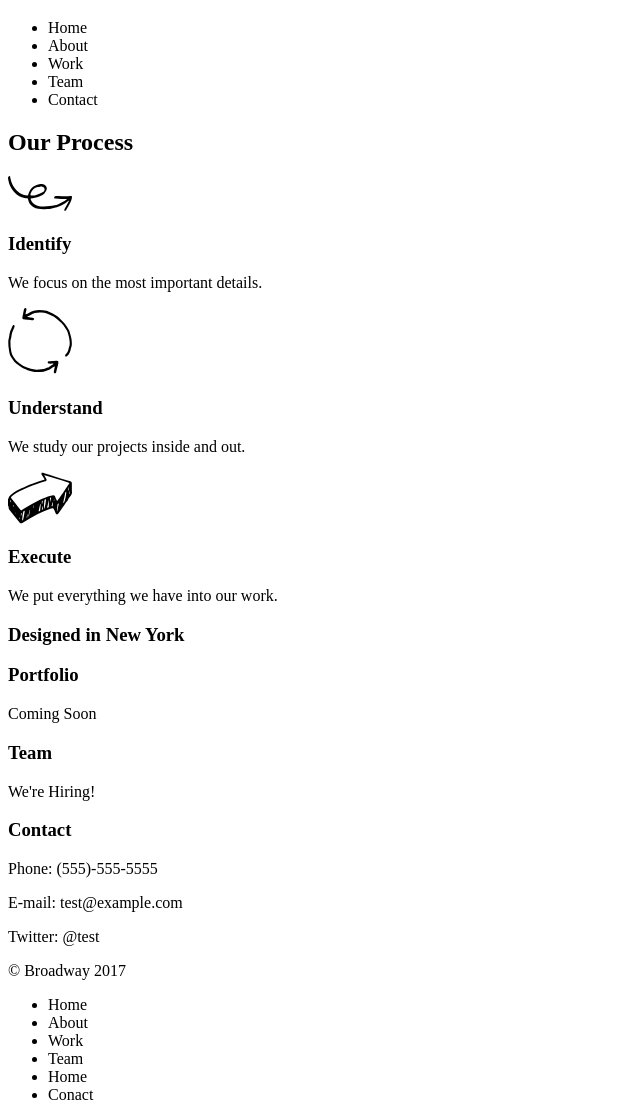
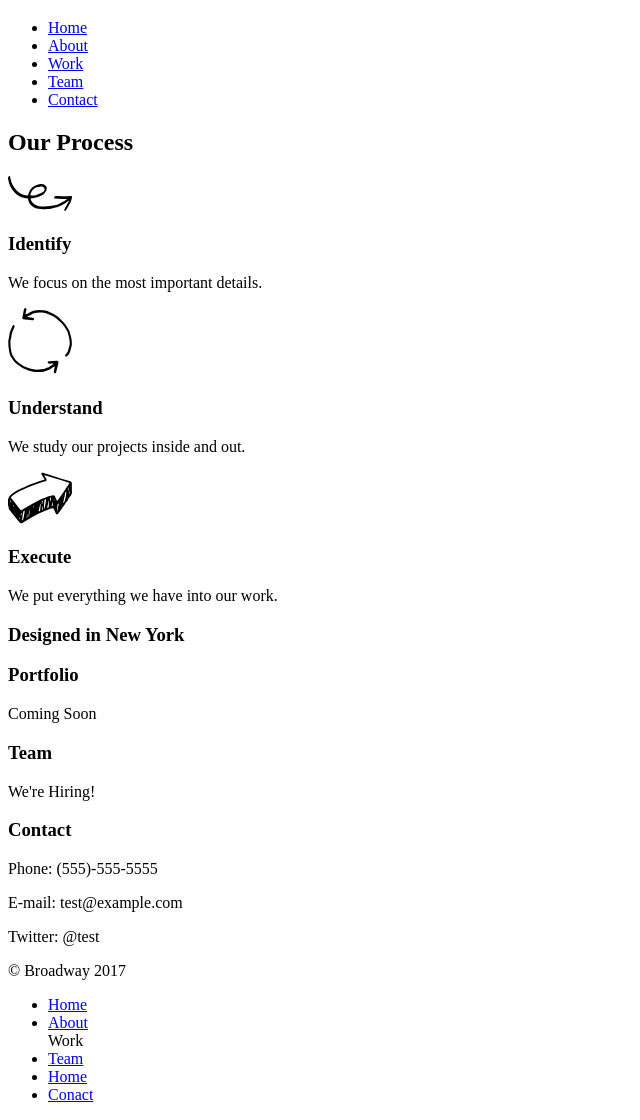
Before and after one commit to Mae80/broadway, a plain HTML site: page index.html in a window 1280 px wide. Shown: the part 61-1181 px from the top of the page, without its empty margins (0-640 px from the left). Drawn offline with Linux system fonts and the light colour scheme.

Commit message:
Added <a> tags

```diff
--- a/index.html
+++ b/index.html
@@ -5,14 +5,16 @@
     <title></title>
   </head>
   <body>
+    <div class="header" id="top">
     <h1>Broadway Design</h1>
-    <ul>
-      <li>Home</li>
-      <li>About</li>
-      <li>Work</li>
-      <li>Team</li>
-      <li>Contact</li>
-    </ul>
+      <ul>
+        <li><a href="#">Home</a></li>
+        <li><a href="#">About</a></li>
+        <li><a href="#">Work</a></li>
+        <li><a href="#">Team</a></li>
+        <li><a href="#">Contact</a></li>
+      </ul>
+    </div>
     <h2>Our Process</h2>
     <img src="resources/images/identify.svg">
     <h3>Identify</h3>
@@ -35,12 +37,12 @@
     <div class="footer">
       <p>&copy Broadway 2017</p>
       <ul>
-        <li>Home</li>
-        <li>About</li>
-        <li>Work</li>
-        <li>Team</li>
-        <li>Home</li>
-        <li>Conact</li>
+        <li><a href="#top">Home</a></li>
+        <li><a href="#top">About</a></li>
+        <li<a href="#top">Work</a></li>
+        <li><a href="#top">Team</a></li>
+        <li><a href="#top">Home</a></li>
+        <li><a href="#top">Conact</a></li>
       </ul>
     </div>
 
```
